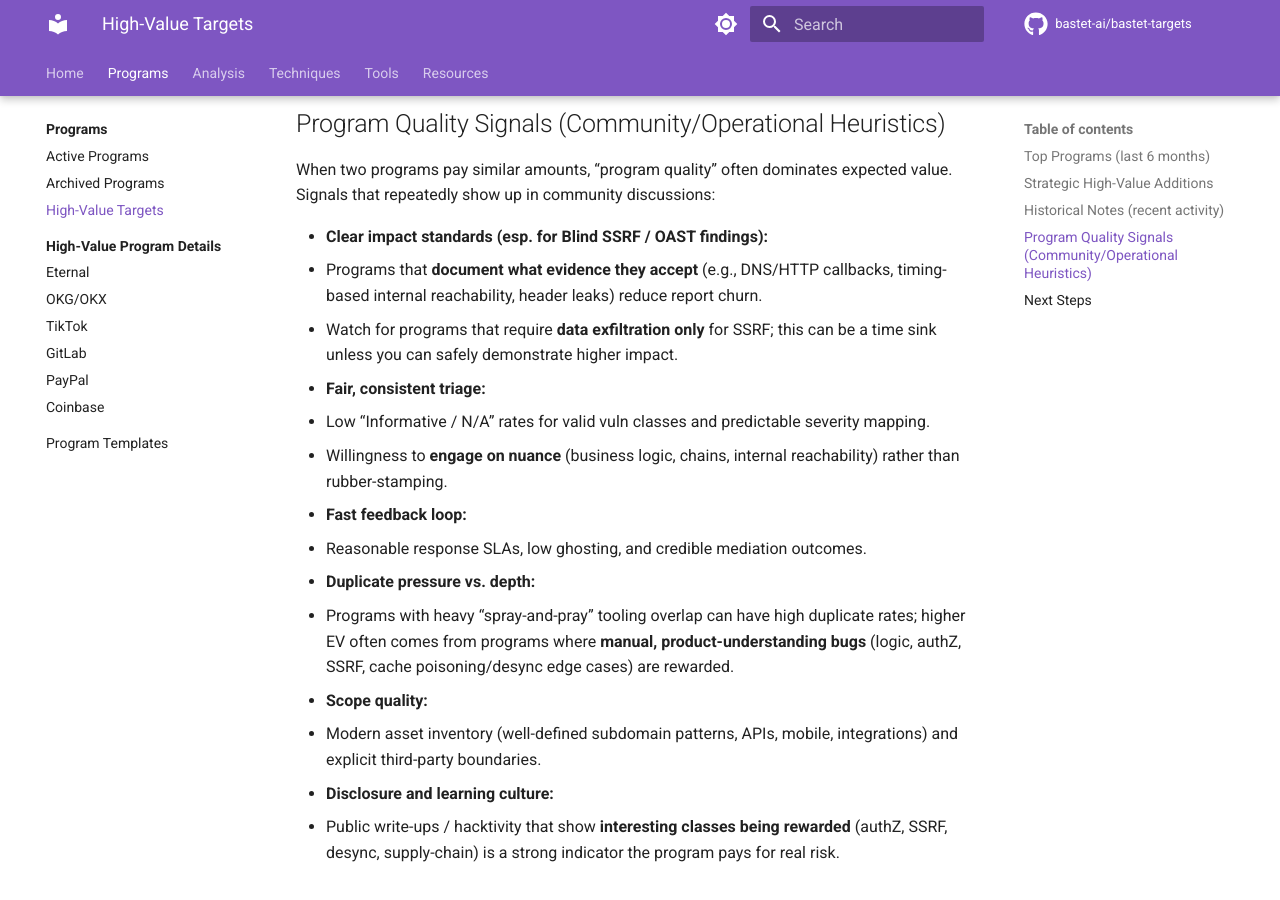
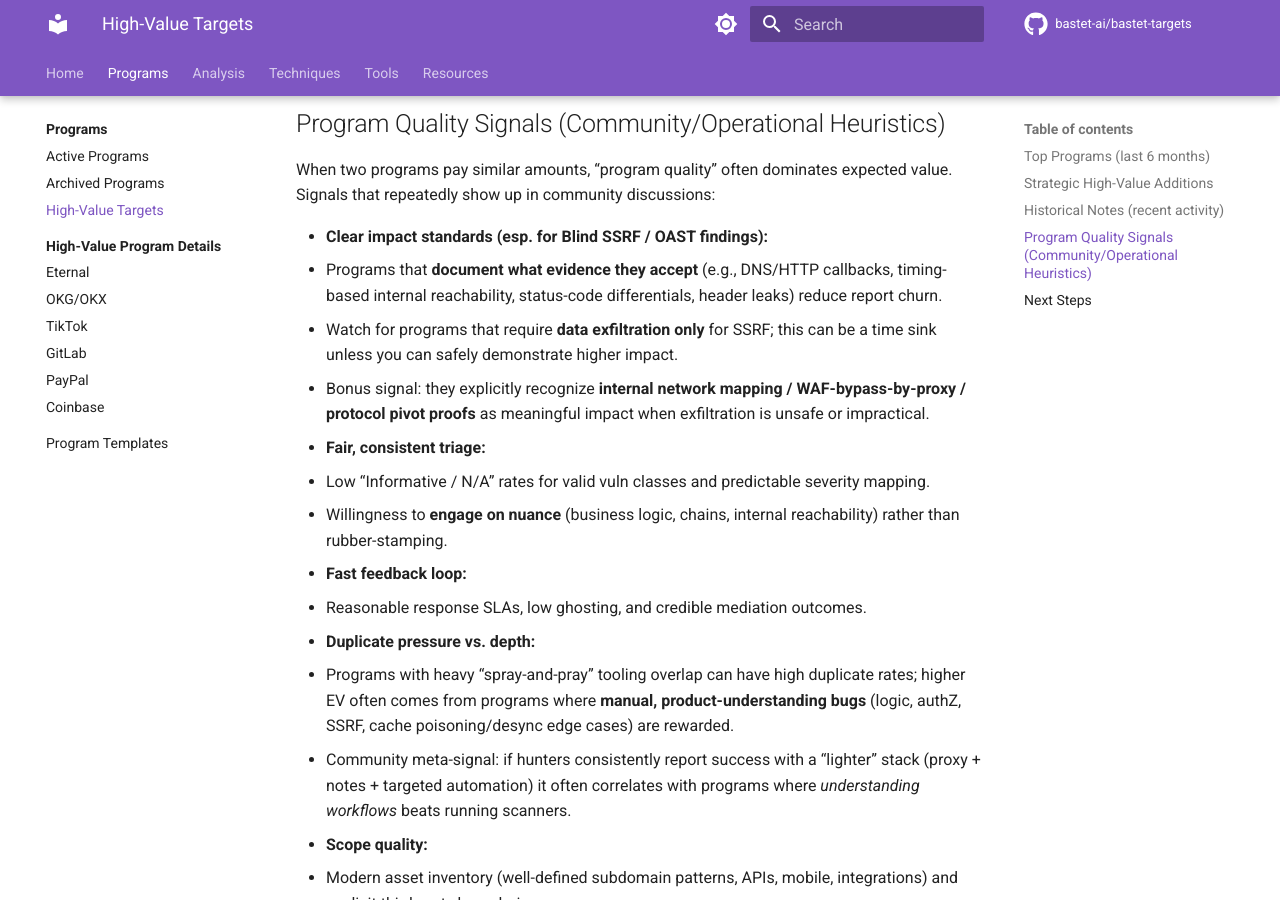
Before and after one commit to bastet-ai/bastet-targets, an MkDocs documentation site: the page built from docs/programs/high-value.md, in a window 1280 px wide and 900 px high, scrolled down 1510 px. Built offline with MkDocs 1.6.1 and Material for MkDocs 9.7.7, drawn with Linux system fonts in a browser that asks for light colours; comment, search, counter and statistics services are not loaded.

Commit message:
Refine bounty program quality signals (blind SSRF + manual-first)

```diff
--- a/docs/programs/high-value.md
+++ b/docs/programs/high-value.md
@@ -41,8 +41,9 @@
 When two programs pay similar amounts, “program quality” often dominates expected value. Signals that repeatedly show up in community discussions:
 
 - **Clear impact standards (esp. for Blind SSRF / OAST findings):**
-  - Programs that **document what evidence they accept** (e.g., DNS/HTTP callbacks, timing-based internal reachability, header leaks) reduce report churn.
+  - Programs that **document what evidence they accept** (e.g., DNS/HTTP callbacks, timing-based internal reachability, status-code differentials, header leaks) reduce report churn.
   - Watch for programs that require **data exfiltration only** for SSRF; this can be a time sink unless you can safely demonstrate higher impact.
+  - Bonus signal: they explicitly recognize **internal network mapping / WAF-bypass-by-proxy / protocol pivot proofs** as meaningful impact when exfiltration is unsafe or impractical.
 - **Fair, consistent triage:**
   - Low “Informative / N/A” rates for valid vuln classes and predictable severity mapping.
   - Willingness to **engage on nuance** (business logic, chains, internal reachability) rather than rubber-stamping.
@@ -50,6 +51,7 @@
   - Reasonable response SLAs, low ghosting, and credible mediation outcomes.
 - **Duplicate pressure vs. depth:**
   - Programs with heavy “spray-and-pray” tooling overlap can have high duplicate rates; higher EV often comes from programs where **manual, product-understanding bugs** (logic, authZ, SSRF, cache poisoning/desync edge cases) are rewarded.
+  - Community meta-signal: if hunters consistently report success with a “lighter” stack (proxy + notes + targeted automation) it often correlates with programs where *understanding workflows* beats running scanners.
 - **Scope quality:**
   - Modern asset inventory (well-defined subdomain patterns, APIs, mobile, integrations) and explicit third-party boundaries.
 - **Disclosure and learning culture:**
```
